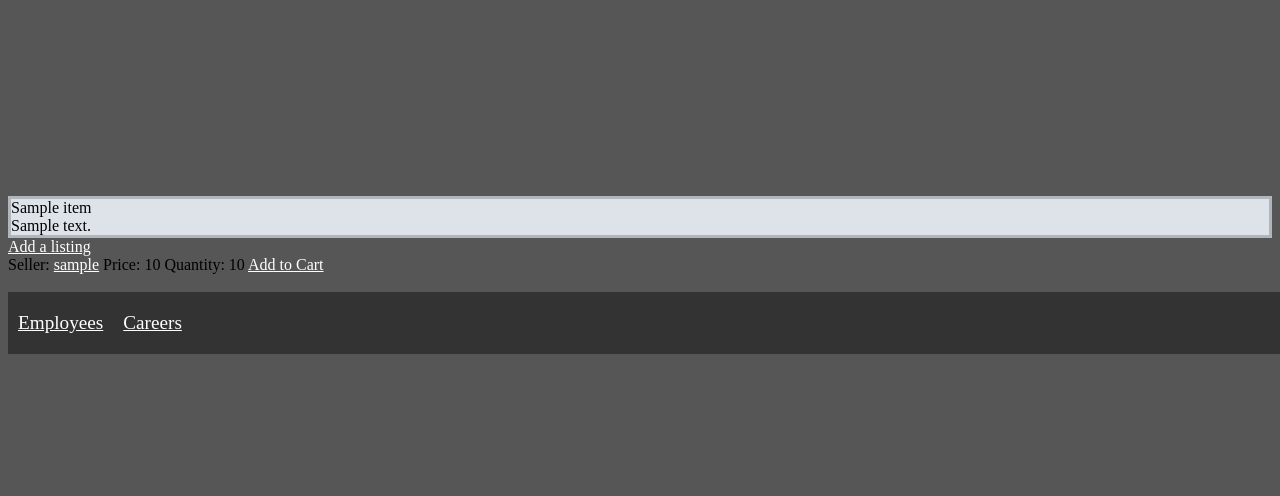
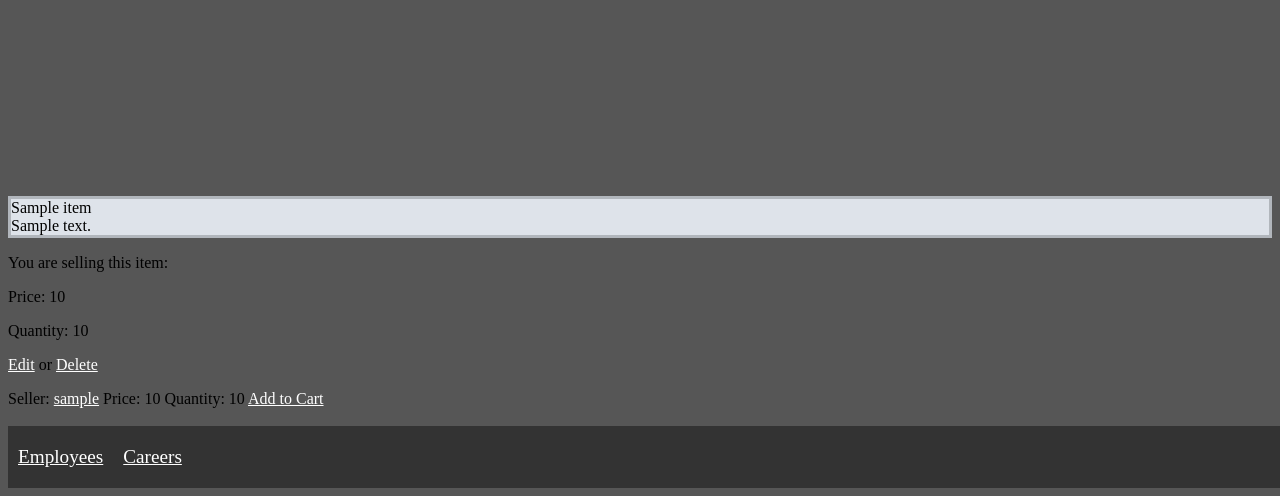
Before and after one commit to JsnDong/jam, a Django app: template jam/jammin/templates/view_item.html in a window 1280 px wide; the page is wider, and only the part inside the window is pictured. Shown: the part 439-935 px from the top of that part. Before the commit the page ends 793 px from the top of that part, so only its background shows below. Run offline with Django 3.2, Linux system fonts and the light colour scheme; the template is opened without the code that fills it: most values are stand-ins (such as "Sample title", 1, 10 or a date in 2020); grey boxes marked "Sample" are stand-in pictures.

Commit message:
view page highlights user's listing and does not allow it to be added to cart

```diff
--- a/jam/jammin/templates/view_item.html
+++ b/jam/jammin/templates/view_item.html
@@ -17,21 +17,45 @@
 	    		<div>
 	    			{{ item.description }}
 	    		</div>
+
+	    		{% if item.author == request.user.useraccount %}
+	    		<div>
+	    			<a href="modify_item_{{ item.itemid }}">Edit Item</a>
+	    		</div>
+	    		{% endif %}
 	    	</div>
 		</div>
 
 		<div>
 			<div>
-	    		<a href="add_listing">Add a listing</a>
+				{% if listing %}
+		    		<p>You are selling this item:</p>
+		    		<p><label>Price: </label>{{ listing.price }}</p>
+					<p><label>Quantity: </label>{{ listing.quantity }}</p>
+					<p>
+						<a href="modify_listing_{{listing.id}}">Edit</a>
+						or
+						<a href="drop_listing_{{listing.id}}">Delete</a>
+					</p>
+				{% else%}
+					<p><a href="add_listing_{{item.itemid}}">Create a Listing</a></p>
+				{% endif %}
 	    	</div>
 	    	{% for listing in listings %}
+	    		{% if listing.seller.userid != request.user.useraccount.userid %}
 	    		<div>
 	    			<div>
-	    				<label>Seller: </label><a href="/{{listing.seller.username}}_profile">{{ listing.seller.username }}</a>
+	    				<label>Seller: </label><a href="/profile_{{listing.seller.username}}">{{ listing.seller.username }}</a>
 						<label>Price: </label>{{ listing.price }}
 						<label>Quantity: </label>{{ listing.quantity }}
 						<a href="/cart">Add to Cart</a>
+
 					</div>
+	    		</div>
+	    		{% endif %}
+	    	{% empty %}
+	    		<div>
+	    			Out of Stock
 	    		</div>
 			{% endfor %}
     	</div>
```
